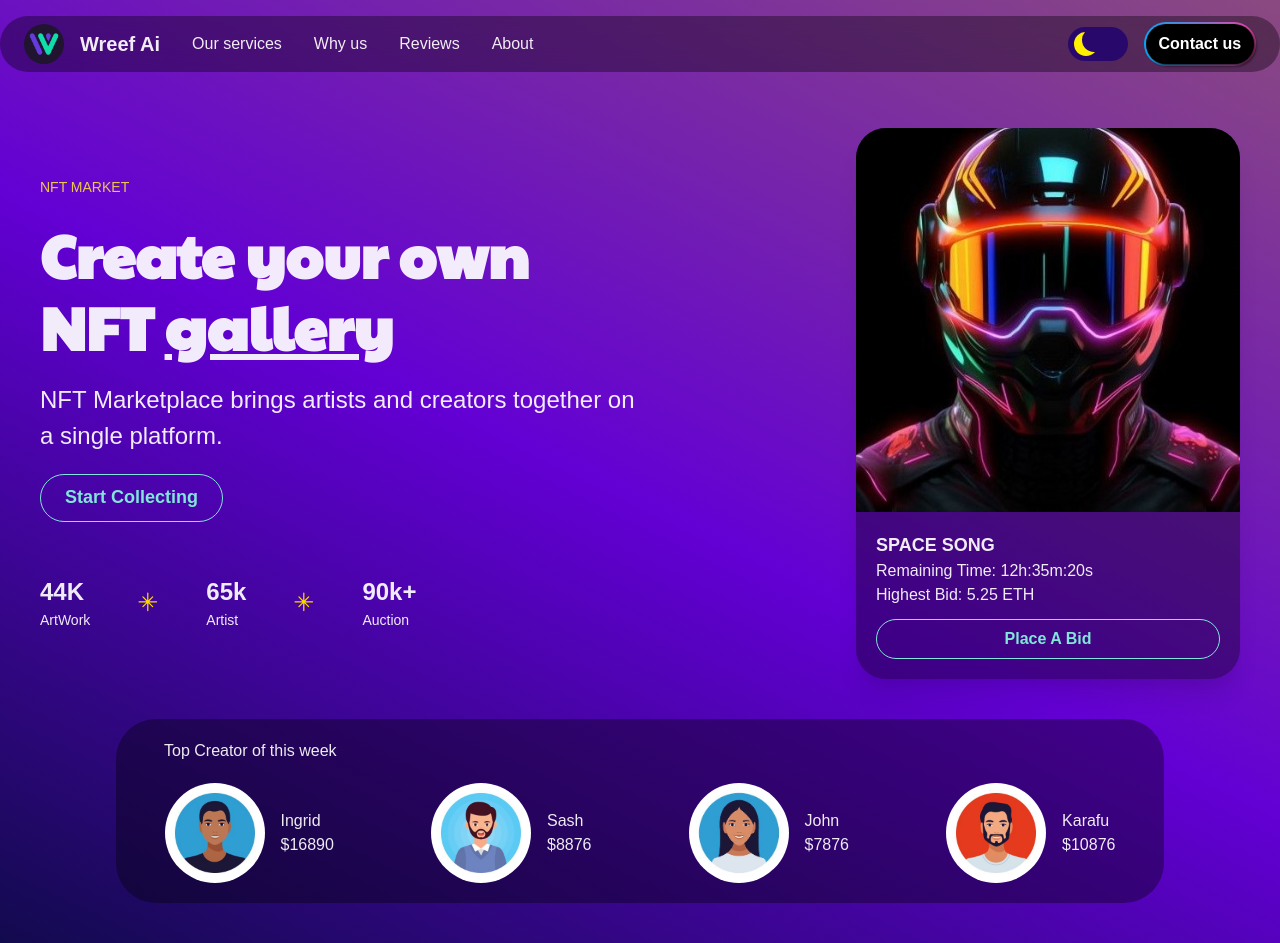
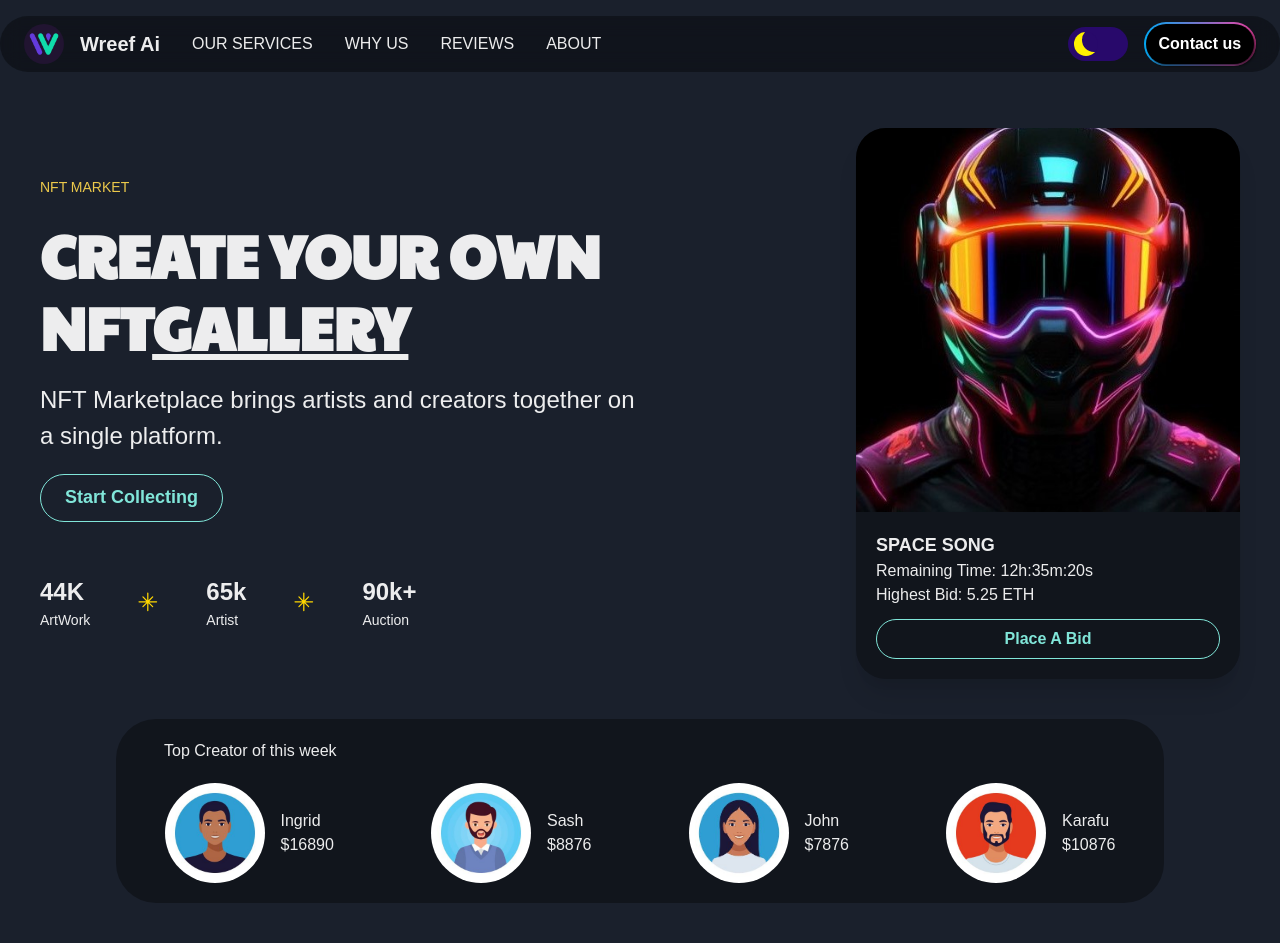
Before and after one commit to tamjidzihan/wreefAi, a React (Vite) app: page / in a window 1280 px wide. Built offline with nearby package versions, Linux system fonts and the light colour scheme.

Commit message:
Home 2024-06-25

```diff
--- a/package.json
+++ b/package.json
@@ -17,6 +17,7 @@
     "@fontsource/space-mono": "^5.0.20",
     "@react-spring/web": "^9.7.3",
     "framer-motion": "^11.2.11",
+    "gsap": "^3.12.5",
     "react": "^18.2.0",
     "react-dom": "^18.2.0",
     "react-icons": "^5.2.1",
--- a/src/components/home/HeroCard.tsx
+++ b/src/components/home/HeroCard.tsx
@@ -1,10 +1,13 @@
-import { Button, Flex, VStack, HStack, Stat, Text, Box, Image, useColorModeValue } from "@chakra-ui/react";
+import { Box, Button, Image, Text, useColorModeValue } from "@chakra-ui/react";
 import { motion } from "framer-motion";
-import heroCardImage from '../../assets/hero_card.jpg'
+import heroCardImage from '../../assets/hero_card.jpg';
 
 
 const MotionBox = motion(Box);
 const MotionImage = motion(Image);
+
+
+
 
 const HeroCard = () => {
     return (
@@ -48,3 +51,6 @@ const HeroCard = () => {
 }
 
 export default HeroCard
+function useGSAP(arg0: () => void) {
+    throw new Error("Function not implemented.");
+}
--- a/src/components/home/Home.tsx
+++ b/src/components/home/Home.tsx
@@ -39,8 +39,12 @@ const Home = () => {
                     <MotionText color="yellow.400" fontSize="sm">
                         NFT MARKET
                     </MotionText>
-                    <MotionHeading fontSize="6xl" fontWeight="bold">
-                        Create your own NFT <Text as='u'>gallery</Text>
+                    <MotionHeading
+                        fontSize="6xl"
+                        fontWeight="bold"
+                        textTransform="uppercase">
+                        Create your own NFT
+                        <Text as='u'>gallery</Text>
                     </MotionHeading>
                     <MotionText fontSize="2xl">
                         NFT Marketplace brings artists and creators together on a single platform.
--- a/src/components/navbar/NavBar.tsx
+++ b/src/components/navbar/NavBar.tsx
@@ -60,6 +60,7 @@ const Navbar = () => {
                     </MotionFlex>
                     <MotionHStack
                         spacing={8}
+                        textTransform="uppercase"
                         display={{ base: 'none', md: 'flex' }}
                         initial={{ opacity: 0 }}
                         animate={{ opacity: 1 }}
--- a/src/pages/Layout.tsx
+++ b/src/pages/Layout.tsx
@@ -4,11 +4,6 @@ import Navbar from '../components/navbar/NavBar';
 
 const Layout = () => {
     const { colorMode } = useColorMode();
-    const gradient = colorMode === 'light'
-        ? ['linear(to-tr, teal.300, yellow.400)',
-            'linear(to-t, blue.200, teal.500)',
-            'linear(to-b, orange.100, purple.300)',]
-        : 'linear-gradient(26deg, rgba(18, 10, 78, 1) 0%, rgba(99, 0, 212, 1) 48%, rgba(138, 74, 128, 1) 100%);';
 
     return (
         <>
@@ -17,7 +12,6 @@ const Layout = () => {
                 `"nav nav"
                 "main main"`
             }
-                bgGradient={gradient}
             >
 
                 {/* ===== NavBar start ===== */}
```
Also changed, not shown: 1 other file (tests, documents, lock files or other folders).
